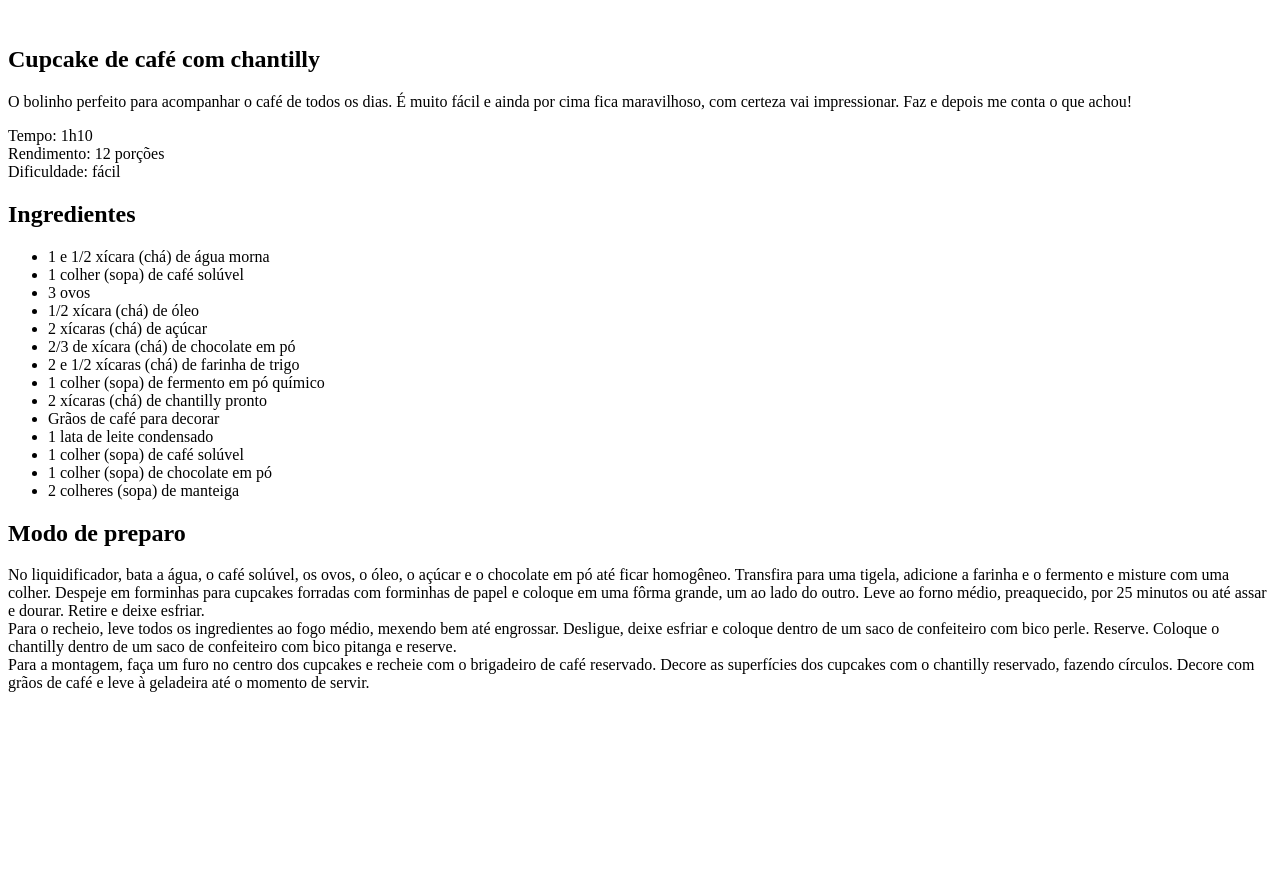
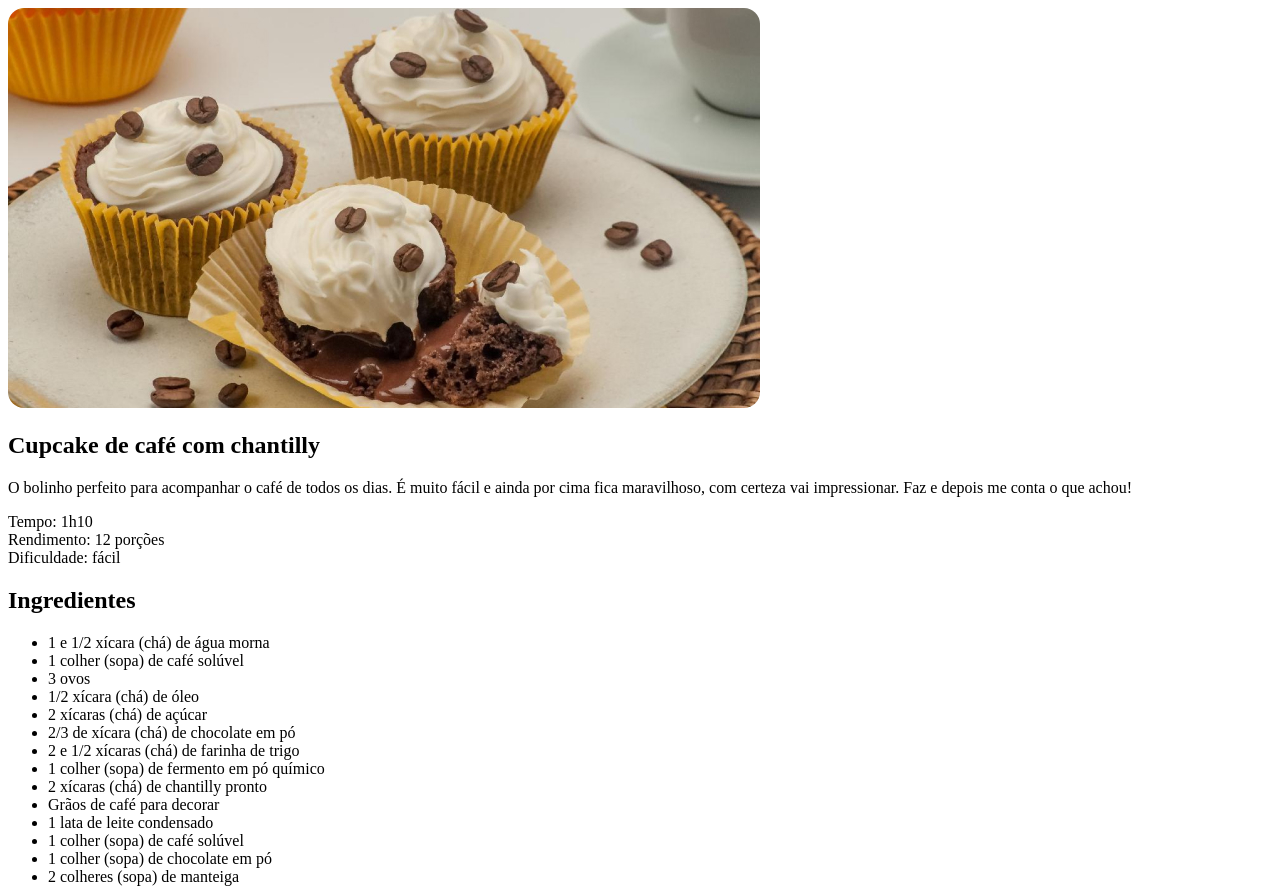
Before and after one commit to nadsondavi/P-gina-de-Receita, a plain HTML site: page index.html in a window 1280 px wide. Shown: the top 889 px of the page. Before the commit the page ends 800 px from the top, so only its background shows below. Drawn offline with Linux system fonts and the light colour scheme.

Commit message:
adicionando estilo

```diff
--- a/index.html
+++ b/index.html
@@ -4,11 +4,12 @@
     <meta charset="UTF-8">
     <meta name="viewport" content="width=device-width, initial-scale=1.0">
     <title>Página de Receita</title>
+    <link rel="stylesheet" href="style.css">
 </head>
 <body>
 
     <div id="page">
-        <img src="" alt="">
+        <img src="/assets/main-image.jpg" alt="">
         <main>
             <section id="about">
                 <h1>Cupcake de café com chantilly</h1>
--- /dev/null
+++ b/style.css
@@ -0,0 +1,3 @@
+img {
+    border-radius: 16px;
+}
```
Also changed, not shown: assets/bg-image.jpg (added), assets/main-image.jpg (added).
